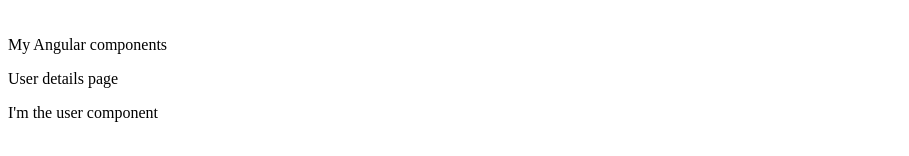
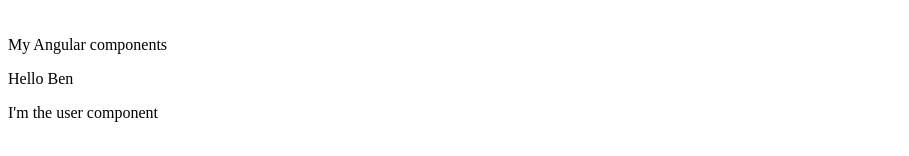
Before and after one commit to mrivk99/angular-essentials-angular-2-angular-4-with-typescript, an Angular app in the folder angular-essentials/: page / in a window 1280 px wide. Shown: the part 364-520 px from the top of the page, without its empty margins (0-909 px from the left). Built offline with nearby package versions, Linux system fonts and the light colour scheme.

Commit message:
Added content to template via string interpolation

```diff
--- a/angular-essentials/src/app/user.component.ts
+++ b/angular-essentials/src/app/user.component.ts
@@ -3,9 +3,10 @@
 @Component({
   selector: 'app-user',
   template: `
-    <p>User details page</p>
+    <p>Hello {{name}}</p>
     <p>I'm the user component</p>`
 })
 
 export class UserComponent {
+  name='Ben'
 }
```
